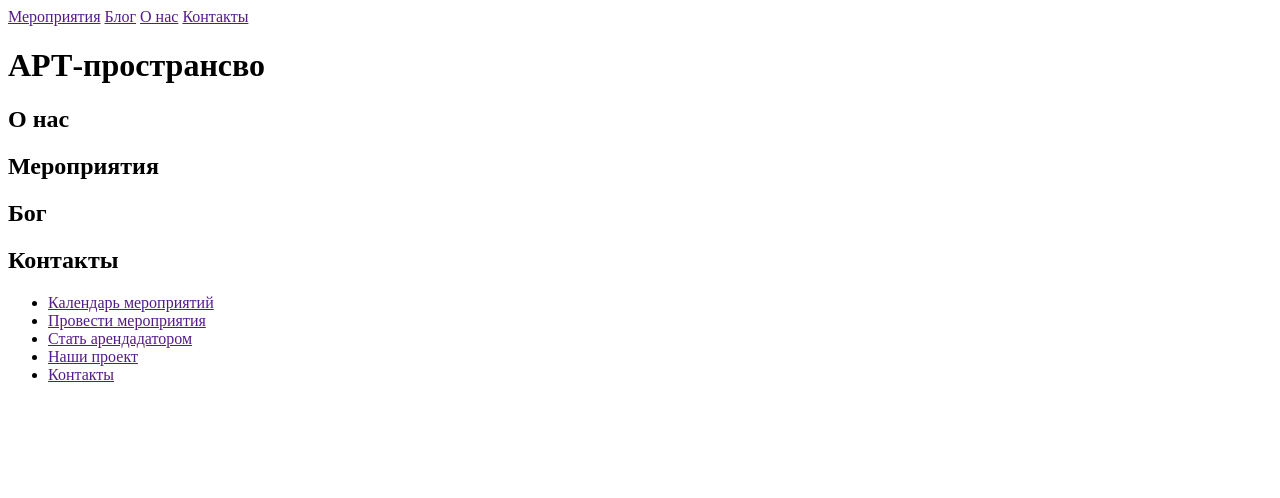
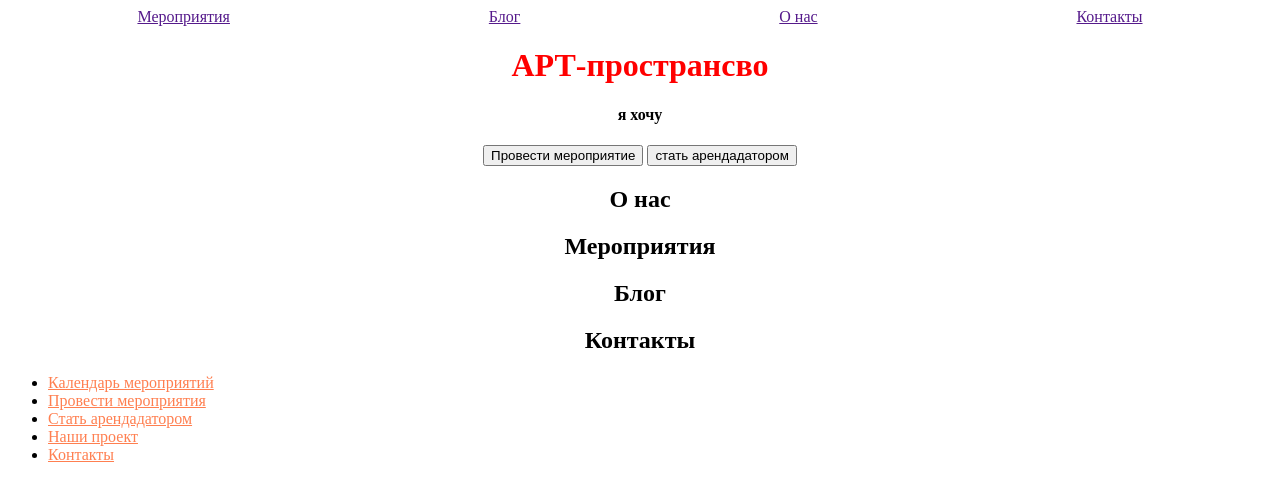
Before and after one commit to JustAnuran/IT-academy, a plain HTML site: page index.html in a window 1280 px wide. Drawn offline with Linux system fonts and the light colour scheme.

Commit message:
added classes

```diff
--- a/index.html
+++ b/index.html
@@ -2,48 +2,59 @@
 <head>
     <meta charset="UTF-8" />
     <title>LENNI</title>
+    <link rel="stylesheet" href="styles/styles.css">
 </head>
-<body>
-    <header>
-        <nav>
-            <a href="">Мероприятия</a>
-            <a href="">Блог</a>
-            <a href="">О нас</a>
-            <a href="">Контакты</a>
+<body class="body">
+    <header class="page-header">
+        <nav class="page-header_nav">
+            <a class="page-header_nav-link" href="">Мероприятия</a>
+            <a class="page-header_nav-link" href="">Блог</a>
+            <a class="page-header_nav-link" href="">О нас</a>
+            <a class="page-header_nav-link" href="">Контакты</a>
         </nav>
     </header>
-    <main>
-        <header>
+    <main class="main">
+        <div class="home">
+            <header class="main-header home_main-header">
                 <h1>АРТ-пространсво</h1>
             </header>
-        <section>
-            <h2>О нас</h2>
+            <section class="offers home_offers">
+                <h4 class="offers_title">я хочу</h4>
+                <div class="offers_buttons">
+                    <button class="offers_button button button-red" type="button">Провести мероприятие</button>
+                    <button class="offers_button button button-whith" type="button">стать арендадатором</button>
+                </div>
             </section>
-        <section>
-            <h2>Мероприятия</h2>
+            <section class="about home_about">
+                <h2 class="about_section-title section-title ">О нас</h2>
+                <div class="about_container"></div>
             </section>
-        <section>
-            <h2>Бог</h2>
+            <section class="upcoming home_upcoming">
+                <h2 class="upcoming_section-title section-title">Мероприятия</h2>
             </section>
-        <section>
-            <h2>Контакты</h2>
+            <section class="listing home_listing">
+                <h2 class="listing_section-title section-title">Блог</h2>
             </section>
+            <section class="contacts home_contacts">
+                <h2 class="contacts_section-title section-title">Контакты</h2>
+            </section>
+        </div>
     </main>
-    <footer>
-        <ul>
-            <li>
+    <footer class="foother">
+        <ul class="footer_links">
+            <li class="footer_link">
                 <a href="">Календарь мероприятий</a>
             </li>
-            <li>
+            <li class="footer_link">
                 <a href="">Провести мероприятия</a>
             </li>
-            <li>
+            <li class="footer_link">
                 <a href="">Стать арендадатором</a>
             </li>
-            <li>
+            <li class="footer_link">
                 <a href="">Наши проект</a>
             </li>
-            <li>
+            <li class="footer_link">
                 <a href="">Контакты</a>
             </li>
         </ul>
--- /dev/null
+++ b/styles/styles.css
@@ -0,0 +1,13 @@
+h1 {
+    color: red;
+}
+.footer_link a{
+    color: coral;
+}
+.home{
+    text-align: center;
+}
+.page-header_nav{
+    display: flex;
+    justify-content:space-around
+}
```
Also changed, not shown: simple.html (+1 -1 lines). Lines whose indentation alone changed are shown as unchanged.
